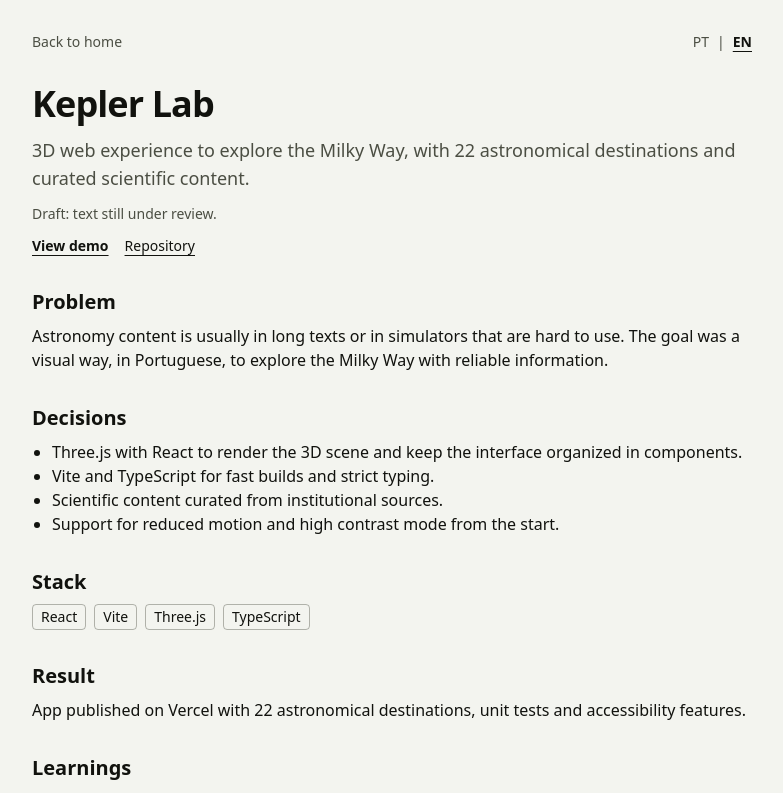
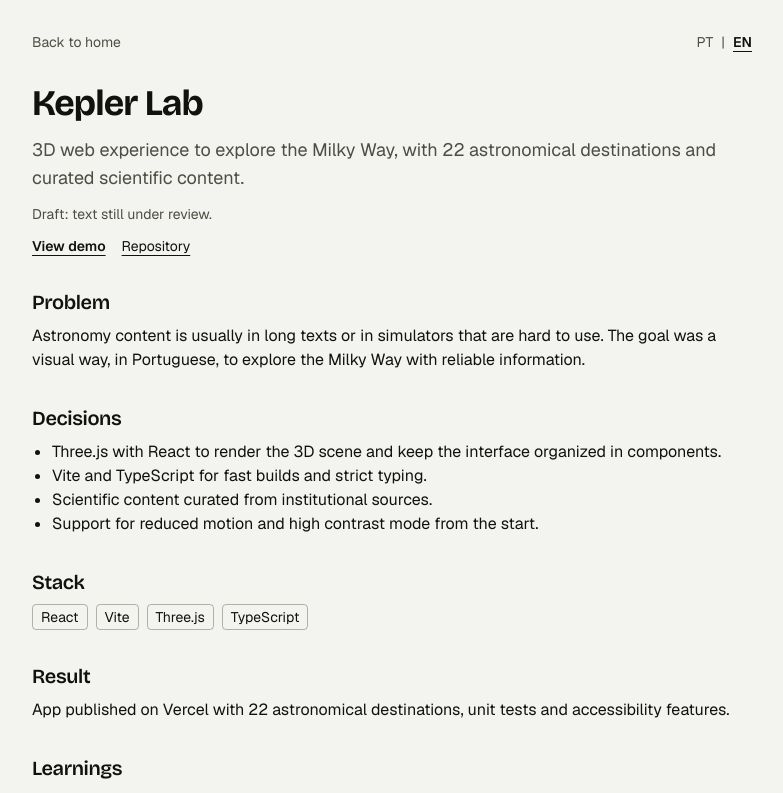
Before and after one commit to Migliatti/migliatti-port, a Next.js app: page /en/projetos/kepler-lab in a window 1280 px wide. Shown: the top 793 px of the page, without its empty margins (248-1031 px from the left). Built offline with nearby package versions, Linux system fonts and the light colour scheme.

Commit message:
Fontes Bricolage, Geist e Geist Mono via next/font
Co-Authored-By: Claude Sonnet 5.5 <noreply@anthropic.com>

```diff
--- a/app/[lang]/layout.tsx
+++ b/app/[lang]/layout.tsx
@@ -1,9 +1,26 @@
 import type { Metadata } from "next";
+import { Bricolage_Grotesque, Geist, Geist_Mono } from "next/font/google";
 import { notFound } from "next/navigation";
 import { obterTextosHome, validarConteudo } from "@/lib/content";
 import { getDictionary, isLocale, locales } from "@/lib/dictionary";
 import { metadadosDaPagina, urlDoSite } from "@/lib/seo";
 import "../globals.css";
+
+const fonteTitulo = Bricolage_Grotesque({
+  subsets: ["latin"],
+  variable: "--fonte-titulo",
+  display: "swap",
+});
+const fonteCorpo = Geist({
+  subsets: ["latin"],
+  variable: "--fonte-corpo",
+  display: "swap",
+});
+const fonteMono = Geist_Mono({
+  subsets: ["latin"],
+  variable: "--fonte-mono",
+  display: "swap",
+});
 
 export const dynamicParams = false;
 
@@ -39,7 +56,10 @@ export default async function RootLayout({
   const dict = getDictionary(lang);
 
   return (
-    <html lang={dict.htmlLang}>
+    <html
+      lang={dict.htmlLang}
+      className={`${fonteTitulo.variable} ${fonteCorpo.variable} ${fonteMono.variable}`}
+    >
       <body className="min-h-screen antialiased">
         <a href="#conteudo" className="pular-para-conteudo">
           {dict.pularParaConteudo}
--- a/app/globals.css
+++ b/app/globals.css
@@ -16,6 +16,9 @@
   --color-accent: var(--accent);
   --color-on-accent: var(--on-accent);
   --color-accent-text: var(--accent-text);
+  --font-sans: var(--fonte-corpo), ui-sans-serif, system-ui, sans-serif;
+  --font-display: var(--fonte-titulo), ui-sans-serif, system-ui, sans-serif;
+  --font-mono: var(--fonte-mono), ui-monospace, monospace;
 }
 
 @media (prefers-color-scheme: dark) {
@@ -32,8 +35,16 @@
 body {
   background: var(--background);
   color: var(--foreground);
-  font-family: ui-sans-serif, system-ui, -apple-system, "Segoe UI", Roboto,
-    Arial, sans-serif;
+  font-family: var(--font-sans);
+}
+
+@layer base {
+  h1,
+  h2,
+  h3 {
+    font-family: var(--font-display);
+    letter-spacing: -0.02em;
+  }
 }
 
 /*
```
Also changed, not shown: 1 other file (tests, documents, lock files or other folders).
